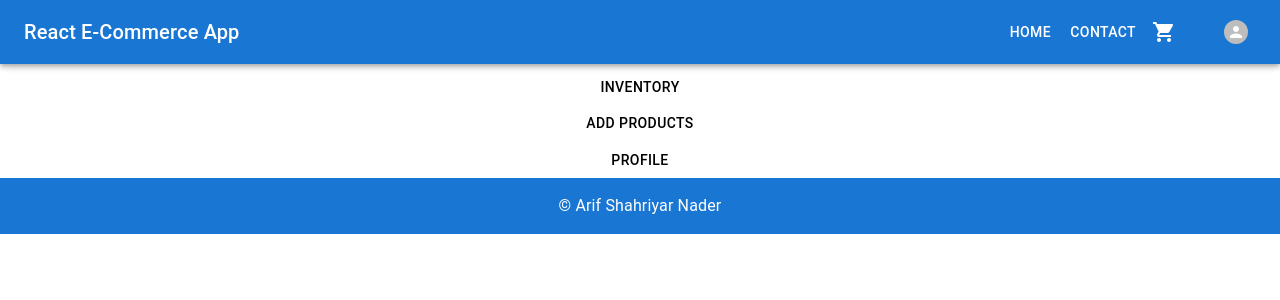
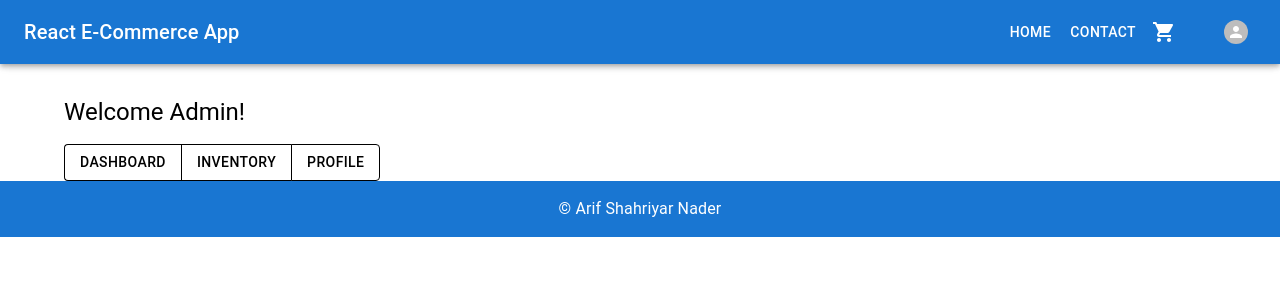
Before and after one commit to arifshahriyarnader/e-commerce-app, a React (Create React App) app in the folder client/: page /admin in a window 1280 px wide. Shown: the top 300 px of the page. Built offline with nearby package versions, Linux system fonts and the light colour scheme.

Commit message:
Use MUI components for admin panel

```diff
--- a/client/src/App.js
+++ b/client/src/App.js
@@ -1,7 +1,6 @@
 import { Route, BrowserRouter as Router, Routes } from 'react-router-dom';
 import { Contact, Home, Layout } from "./pages";
-import { AdminLayout, AddProducts, Inventory, AdminProfile } from './pages/adminLayout';
-
+import { AdminLayout, Inventory, AdminProfile } from './pages/adminLayout';
 
 
 function App() {
@@ -12,12 +11,10 @@ function App() {
         <Route path="/contact" element={<Layout><Contact /></Layout>} />
         <Route path="/admin" element={<Layout><AdminLayout /></Layout>}>
             <Route path="inventory" element={<Inventory />} />
-            <Route path="add-products" element={<AddProducts />} />
             <Route path="admin-profile" element={<AdminProfile />} />
         </Route>
       </Routes>
     </Router>
-
   );
 }
 
--- a/client/src/common/components/index.js
+++ b/client/src/common/components/index.js
@@ -1,6 +1,7 @@
 import {
   Box,
   Button,
+  ButtonGroup,
   Card,
   CardActions,
   CardContent,
@@ -25,6 +26,7 @@ import {
 export {
   Box,
   Button,
+  ButtonGroup,
   Card,
   CardActions,
   CardContent,
--- a/client/src/pages/adminLayout/AddProducts.jsx
+++ /dev/null
@@ -1,9 +0,0 @@
-import React from 'react'
-
-export const AddProducts = () => {
-  return (
-    <div>
-      <h1>Add Products</h1>
-    </div>
-  )
-}
--- a/client/src/pages/adminLayout/AdminLayout.jsx
+++ b/client/src/pages/adminLayout/AdminLayout.jsx
@@ -1,15 +1,18 @@
-import { Button, Stack, Typography } from '@mui/material'
+import { Box, Button, ButtonGroup, Stack, Typography } from '../../common/components';
 import React from 'react'
 import { Link, Outlet } from 'react-router-dom'
 
 export const AdminLayout = () => {
   return (
-   <Stack>
-    <Typography variant='h6'>Welcome Admin!</Typography>
+   <Stack width={1} px={8} spacing={2}>
+    <Typography variant='h5' paddingTop={12}>Welcome Admin!</Typography>
+    <Box>
+      <ButtonGroup>
     <Button color="inherit" component={Link} to="/admin">Dashboard</Button>
     <Button color="inherit" component={Link} to="/admin/inventory">Inventory</Button>
-    <Button color="inherit" component={Link} to="/admin/add-products">Add Products</Button>
     <Button color="inherit" component={Link} to="/admin/admin-profile">Profile</Button>
+      </ButtonGroup>
+    </Box>
     <Outlet />
    </Stack>
   )
```
